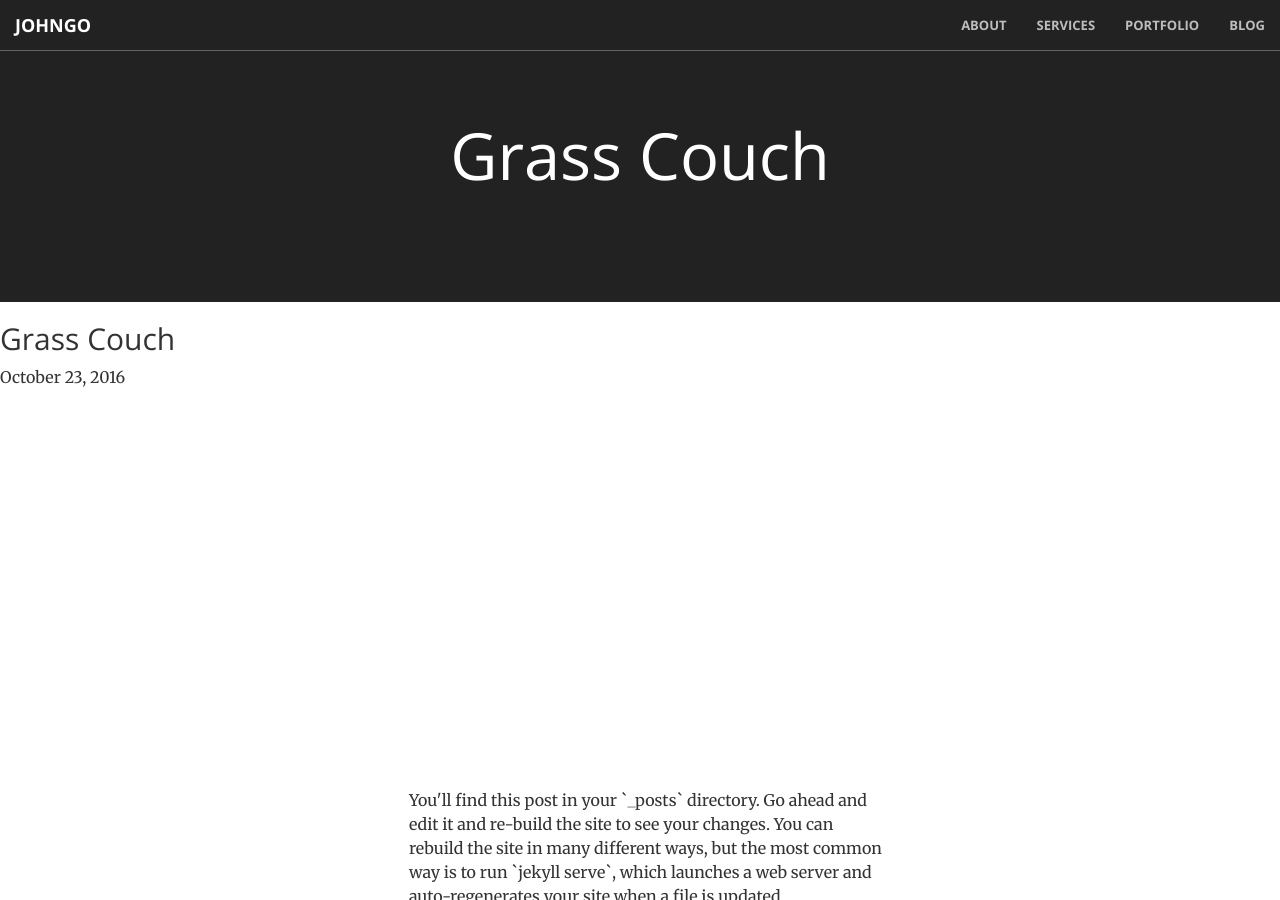
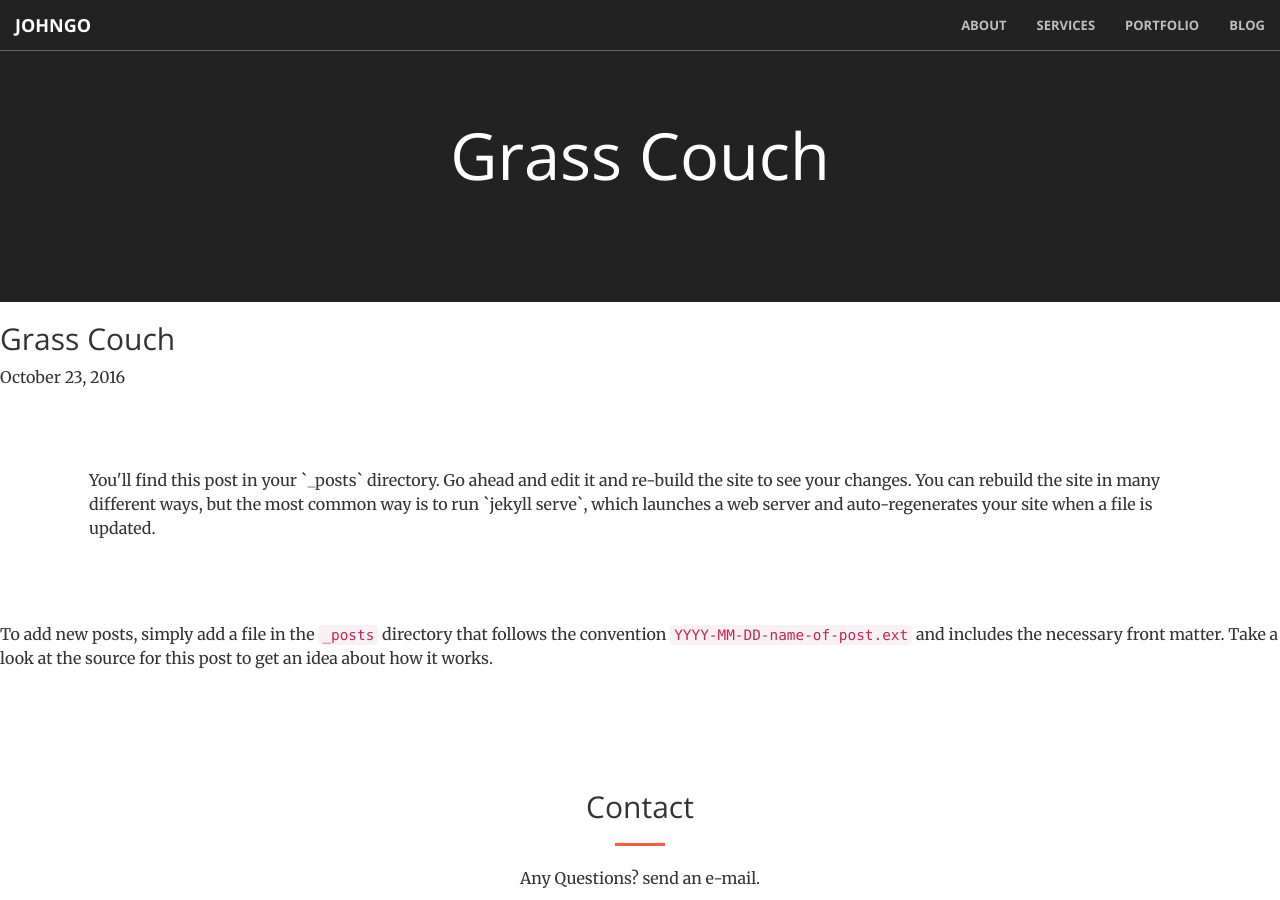
Before and after one commit to Koluskomtu/blog, a Jekyll site: the page built from _posts/2016-10-23-grasscouch.md, in a window 1280 px wide and 900 px high. Built offline with Jekyll 4.4.1, drawn with Linux system fonts in a browser that asks for light colours.

Commit message:
Update 2016-10-23-grasscouch.md

```diff
--- a/_posts/2016-10-23-grasscouch.md
+++ b/_posts/2016-10-23-grasscouch.md
@@ -2,7 +2,7 @@
 layout: posts
 title: Grass Couch
 ---
-<p style="text-align: left; margin: 30%; padding: 15px 10px 18px 25px;">
+<p style="text-align: left; margin: 5%; padding: 15px 10px 18px 25px;">
 You'll find this post in your `_posts` directory. Go ahead and edit it and re-build
 the site to see your changes. You can rebuild the site in many different ways, but
 the most common way is to run `jekyll serve`, which launches a web server and
```
